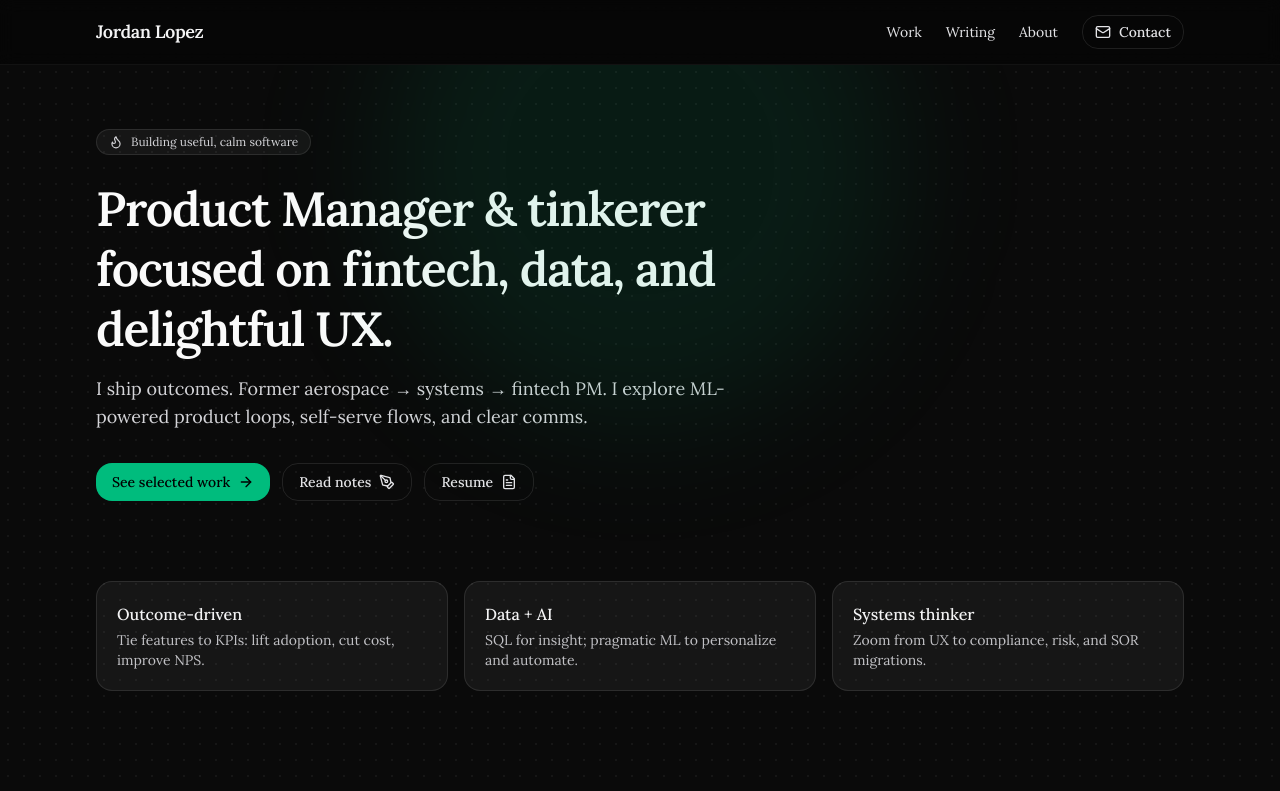
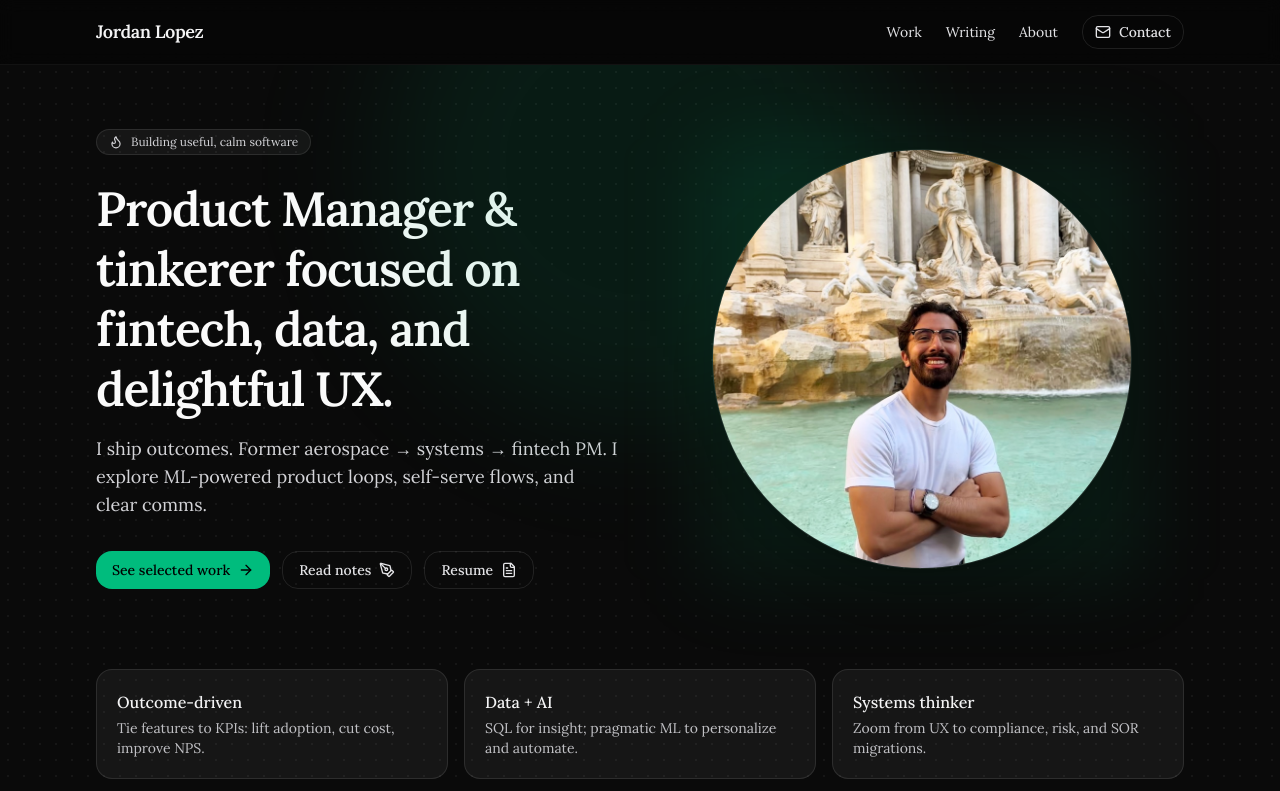
Before and after one commit to Jordan-Jacob-Lopez/jordan-site, a Next.js app: page / in a window 1280 px wide. Shown: the top 791 px of the page. Built offline with nearby package versions, Linux system fonts and the light colour scheme.

Commit message:
Include headshot

```diff
--- a/app/page.tsx
+++ b/app/page.tsx
@@ -2,6 +2,15 @@
 import React, { useEffect } from "react";
 import { ArrowRight, Mail, Github, Linkedin, FileText, ExternalLink, Flame, PenTool } from "lucide-react";
 import { LinkButton } from "@/components/Button";
+import Image from "next/image";
+import headshot from "@/public/jordan-headshot.jpg";
+
+<Image
+  src={headshot}
+  alt="Portrait of Jordan Lopez"
+  priority
+  className="relative rounded-3xl border border-white/10 bg-white/5 object-cover shadow-2xl"
+/>
 
 // Clean JSX + strict-compiler-safe version
 // - Icons are explicit children (text then icon) so strict parsers don't misread angle brackets
@@ -58,6 +67,8 @@ export default function SiteLanding() {
       <section id="home" className="relative overflow-hidden">
   <div className="absolute -top-40 left-1/2 -translate-x-1/2 rounded-full bg-emerald-500/10 blur-3xl" style={{ height: 520, width: 520 }} />
   <div className="mx-auto max-w-6xl px-4 sm:px-6 lg:px-8 pt-16 pb-20">
+    <div className="grid items-center gap-10 lg:grid-cols-2">
+      {/* LEFT: existing text/CTAs */}
       <div className="max-w-2xl">
         <p className="inline-flex items-center gap-2 rounded-full border border-white/10 bg-white/5 px-3 py-1 text-xs text-zinc-300">
           <Flame size={14} aria-hidden="true" />
@@ -75,8 +86,25 @@ export default function SiteLanding() {
           <LinkButton href="/Jordan_Lopez_Resume.pdf" variant="outline" rightIcon={<FileText size={16} aria-hidden="true" />}>Resume</LinkButton>
         </div>
       </div>
+
+      {/* RIGHT: headshot */}
+      <div className="relative mx-auto w-64 sm:w-72 lg:w-[420px]">
+        {/* soft glow */}
+        <div className="absolute -inset-3 rounded-3xl bg-emerald-500/10 blur-2xl" aria-hidden />
+        <Image
+          src="/jordan-headshot.jpg"            // <-- put file in /public
+          alt="Portrait of Jordan Lopez"
+          width={840}                            // 2x of displayed width for crispness
+          height={1050}                          // keep aspect ratio (4:5 example)
+          priority
+          sizes="(min-width: 1024px) 420px, 70vw"
+          className="relative rounded-full border border-white/10 object-cover shadow-2xl"
+          />
+      </div>
+    </div>
   </div>
 </section>
+
 
       {/* Highlights */}
       <section className="mx-auto max-w-6xl px-4 sm:px-6 lg:px-8 pb-8">
```
Also changed, not shown: public/jordan-headshot.jpg (added). Lines whose indentation alone changed are shown as unchanged.
